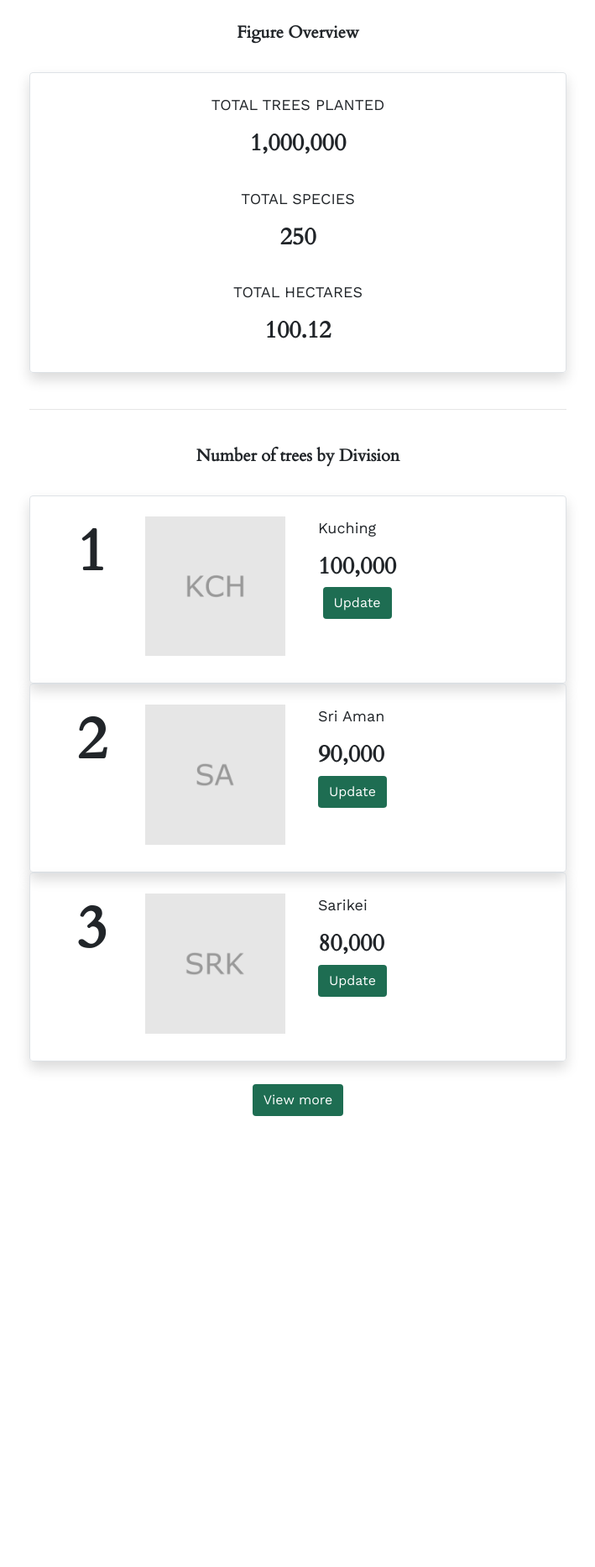
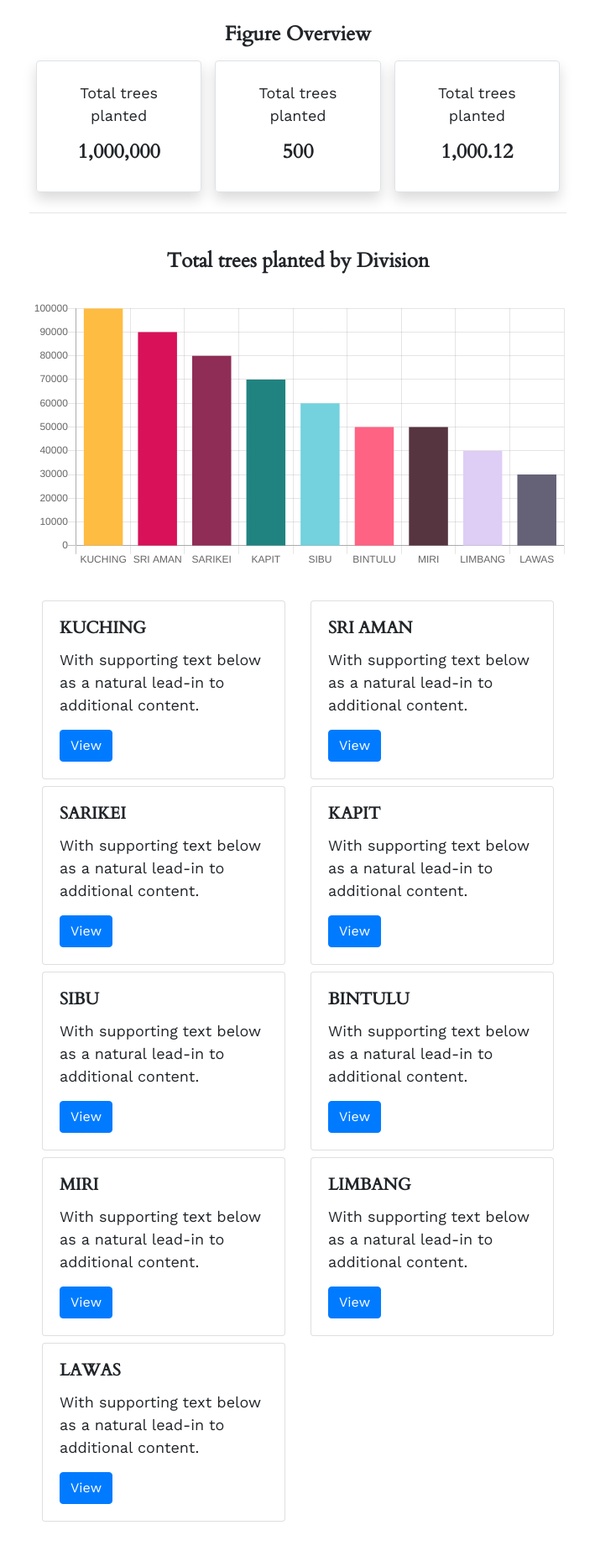
Before and after one commit to nueldeli/flrdashboard, a Django app: page / in a window 1280 px wide. Shown: the part 56-1922 px from the top of the page at 84% size, without its empty margins (285-994 px from the left). Before the commit the page ends 1385 px from the top, so only its background shows below. Run offline with Django 4.2, Linux system fonts and the light colour scheme; data comes from the database, SQL or seed files in the repository; some libraries are stand-ins or nearby versions.

Commit message:
writing figure.app

```diff
--- a/figure/models.py
+++ b/figure/models.py
@@ -1,19 +1,20 @@
 from django.db import models
-from django.urls import reverse_lazy
+from django.urls import reverse
 
-# Create your models here.
-class Division(models.Model):
-	division_name = models.CharField(max_length=100)
-	division_img = models.ImageField('Division', null=True, upload_to='division_img/')
-
-	def __str__(self):
-		return self.division_name
-
-	def get_absolute_url(self):
-		return reverse_lazy('figure_index')
+# Create your model here
+DIVISION_CHOICES = (
+		("KUCHING", "Kuching"),
+		("SRI AMAN", "Sri Aman"),
+		("SARIKEI", "Sarikei"),
+		("KAPIT", "Kapit"),
+		("SIBU", "Sibu"),
+		("BINTULU", "Bintulu"),
+		("MIRI", "Miri"),
+		("LIMBANG", "Limbang"),
+		("LAWAS", "Lawas"),
+	)
 
 class FigureOverview(models.Model):
-	date_input = models.DateTimeField(auto_now_add=True)
 	total_trees_planted = models.IntegerField()
 	total_species = models.IntegerField()
 	total_hectares = models.FloatField()
@@ -22,26 +23,28 @@ class FigureOverview(models.Model):
 		return str(self.total_trees_planted)
 
 	def get_absolute_url(self):
-		return reverse_lazy('figure_index')
+		return reverse('figure_index')
 
 class FigureByDivision(models.Model):
-	figure_division = models.ForeignKey(Division, null=True, on_delete=models.CASCADE)
-	figure_division_total = models.IntegerField()
+	division_name = models.CharField(max_length=20, choices=DIVISION_CHOICES, default='KUCHING')
+	division_total_trees = models.IntegerField()
+	division_description = models.TextField(null=True)
+	division_img = models.ImageField('Division Image', null=True, upload_to='division_img/')
 
 	class Meta:
-		ordering = ['-figure_division_total']
+		ordering = ['-division_total_trees']
 
 	def __str__(self):
-		return str(self.figure_division) + " " + str(self.figure_division_total)
+		return self.division_name
 
 	def get_absolute_url(self):
-		return reverse_lazy('figure_index')
+		return reverse('division_index')
 
 class PlantingFigure(models.Model):
 	date_input = models.DateTimeField(auto_now_add=True)
 	date_planted = models.CharField(max_length=50)
 	planting_program_name = models.CharField(max_length=200)
-	planting_division = models.ForeignKey(Division, on_delete=models.CASCADE, null=True)
+	planting_division = models.CharField(max_length=20, choices=DIVISION_CHOICES, default='KUCHING')
 	planting_total_trees_planted = models.IntegerField()
 	planting_species = models.TextField()
 	planting_number_of_species = models.IntegerField()
@@ -55,4 +58,4 @@ class PlantingFigure(models.Model):
 		return self.planting_program_name
 
 	def get_absolute_url(self):
-		return reverse_lazy('figure_index')
+		return reverse_lazy('division_index')
--- a/figure/templates/figure/figure_index.html
+++ b/figure/templates/figure/figure_index.html
@@ -4,64 +4,114 @@
 
 {% block content %}
 <br>
-<h5 class="text-center">Figure Overview</h5>
-<br>
-<div class="custom-div text-center border shadow rounded p-4">
-	{% for figure in figure_overview_data %}
-		<p>TOTAL TREES PLANTED</p>
-		<h3>{{ figure.total_trees_planted }}</h3>
-
-		<br>
-
-		<p>TOTAL SPECIES</p>
-		<h3>{{ figure.total_species }}</h3>
-
-		<br>
-
-		<p>TOTAL HECTARES</p>
-		<h3>{{ figure.total_hectares }}</h3>
-		{% if user.is_authenticated and user.is_staff %}
-			<div class="text-center">
-				<a href="{% url 'figure_overview_update' figure.pk %}">
-					<button class="btn btn-custom">Update figure</button>
-				</a>
+<h4 class="text-center">Figure Overview</h4>
+<div class="row custom-div text-center">
+	 {% for summary in fo_data_object %}
+		<div class="col-sm border shadow rounded p-4 m-2">
+			<p>Total trees planted</p>
+			<h4>{{ summary.total_trees_planted }}</h4>
 		</div>
-		{% endif %}
+		<div class="col-sm border shadow rounded p-4 m-2">
+			<p>Total trees planted</p>
+			<h4>{{ summary.total_species }}</h4>
+		</div>
+		<div class="col-sm border shadow rounded p-4 m-2">
+			<p>Total trees planted</p>
+			<h4>{{ summary.total_hectares }}</h4>
+		</div>
 	 {% endfor %}
 </div>
-
-<br>
 
 <div class="custom-div">
 	<hr>
 </div>
 
 <br>
-<h5 class="text-center">Number of trees by Division</h5>
+
+<div class="custom-div">
+	<h4 class="text-center">Total trees planted by Division</h4>
 	<br>
-	{% for division in figure_by_division_data %}
-	<div class="row custom-div border shadow rounded p-4">
-		<div class="col-2 text-center">
-			<h2 class="stat_counter">{{ forloop.counter }}</h2>
+  	<canvas id="barChart"></canvas>
 </div>
-		<div class="col-4 mb-2">
-			<img class="w-100" src="{{ division.figure_division.division_img.url }}">
-		</div>
-		<div class="pl-4">
-			<p>{{ division.figure_division.division_name }}</p>
-			<h3>{{ division.figure_division_total }}</h3>
-			<div class="text-center">
-				<a href="{% url 'figure_by_division_update' division.pk %}">
-					<button class="btn btn-custom">Update</button>
-				</a>
+
+<br>
+
+<div class="row custom-div">
+	{% for division in fd_queryset %}
+	<div class="col-sm-6 mt-2">
+    	<div class="card">
+	      	<div class="card-body">
+	        	<h5 class="card-title">{{ division.division_name }}</h5>
+	        	<p class="card-text">With supporting text below as a natural lead-in to additional content.</p>
+	        	<a href="#" class="btn btn-primary">View</a>
 	      	</div>
     	</div>
   	</div>
 	{% endfor %}
+</div>
+
 <br>
-	<div class="text-center">
-		<a href="{% url 'planting_figure_index' %}">
-			<button class="btn btn-custom">View more</button>
-		</a>
-	</div>
+<br>
+
+<script>
+  const labels = [
+    {% for lb in label %} '{{ lb }}', {% endfor %}
+  ];
+
+  const data = {
+    labels: labels,
+    datasets: [{
+      label: 'Division by total trees planted',
+      backgroundColor: [
+      	'rgb(255, 188, 66)',
+      	'rgb(216, 17, 89)',
+      	'rgb(143, 45, 86)',
+      	'rgb(33, 131, 128)',
+      	'rgb(115, 210, 222)',
+      	'rgb(255, 99, 132)',
+      	'rgb(86, 52, 64)',
+      	'rgb(222, 205, 245)',
+      	'rgb(101, 97, 118)',
+      ],
+      borderColor: [
+      	'rgb(255, 188, 66)',
+      	'rgb(216, 17, 89)',
+      	'rgb(143, 45, 86)',
+      	'rgb(33, 131, 128)',
+      	'rgb(115, 210, 222)',
+      	'rgb(255, 99, 132)',
+      	'rgb(86, 52, 64)',
+      	'rgb(222, 205, 245)',
+      	'rgb(101, 97, 118)',
+      ],
+      data: [{% for data in div_data %}'{{ data|safe }}', {% endfor %}],
+    }]
+  };
+
+  const config = {
+    type: 'bar'	,
+    data: data,
+    options: {
+    	scales: {
+    		yAxes: [{
+    			ticks: {
+    				beginAtZero: true
+    			}
+    		}]
+    	},
+    	legend: {
+    		display: false
+    	}
+    }
+  };
+</script>
+
+
+<script>
+  const barChart = new Chart(
+    document.getElementById('barChart'),
+    config
+  );
+</script>
+
 {% endblock %}
--- a/figure/urls.py
+++ b/figure/urls.py
@@ -1,13 +1,6 @@
 from django.urls import path
-from .views import figure_index_view, UpdateFigureOverviewView, UpdateFigureByDivisionView, PlantingFigureIndexView, PlantingFigureDetailView, AddPlantingFigureView, UpdatePlantingFigureView, DeletePlantingFigureView
+from .views import figure_index_view
 
 urlpatterns = [
 	path('', figure_index_view, name='figure_index'),
-	path('update_figure_overview/<int:pk>', UpdateFigureOverviewView.as_view(), name='figure_overview_update'),
-	path('update_figure_by_division/<int:pk>', UpdateFigureByDivisionView.as_view(), name='figure_by_division_update'),\
-	path('planting_figure_index/', PlantingFigureIndexView.as_view(), name='planting_figure_index'),
-	path('planting_figure_detail/<int:pk>', PlantingFigureDetailView.as_view(), name='planting_figure_detail'),
-	path('add_planting_figure/', AddPlantingFigureView.as_view(), name='planting_figure_add'),
-	path('update_planting_figure/<int:pk>', UpdatePlantingFigureView.as_view(), name='planting_figure_update'),
-	path('delete_planting_figure/<int:pk>', DeletePlantingFigureView.as_view(), name='planting_figure_delete')
 ]
--- a/figure/views.py
+++ b/figure/views.py
@@ -1,59 +1,19 @@
 from django.shortcuts import render
-from .models import FigureOverview, PlantingFigure, Division, FigureByDivision
-from .forms import UpdateFigureOverviewForm, UpdateFigureByDivisionForm, AddPlantingFigureForm, UpdatePlantingFigureForm
-from django.views.generic import ListView, DetailView, CreateView, UpdateView, DeleteView
-from django.db.models import Sum
-from django.urls import reverse_lazy
-#from django.views.generic import TemplateView
-
-# Create your views here.
-#class FigureIndexView(TemplateView):
-	#template_name = 'figure/figure_index.html'
-
-# Filter based on division name
-
+from .models import FigureOverview, FigureByDivision
 
 def figure_index_view(request):
-	# Get all class objects
-	figure_overview_data = FigureOverview.objects.all()
-	figure_by_division_data = FigureByDivision.objects.all()
-	planting_figure_data = PlantingFigure.objects.all()
+	fo_data_object = FigureOverview.objects.all()
+	fd_queryset = FigureByDivision.objects.all()
+	label = []
+	div_data = []
+
+	for division in fd_queryset:
+		label.append(division.division_name)
+		div_data.append(division.division_total_trees)
 
 	return render(request, 'figure/figure_index.html', {
-		'figure_overview_data':figure_overview_data,
-		'figure_by_division_data':figure_by_division_data,
-		'planting_figure_data':planting_figure_data
-	})
-
-class UpdateFigureOverviewView(UpdateView):
-	model = FigureOverview
-	template_name = 'figure/figure_overview_update.html'
-	form_class = UpdateFigureOverviewForm
-
-class UpdateFigureByDivisionView(UpdateView):
-	model = FigureByDivision
-	template_name = 'figure/figure_by_division_update.html'
-	form_class = UpdateFigureByDivisionForm
-
-class PlantingFigureIndexView(ListView):
-	model = PlantingFigure
-	template_name = 'figure/planting_figure_index.html'
-
-class PlantingFigureDetailView(DetailView):
-	model = PlantingFigure
-	template_name = 'figure/plantng_figure_detail.html'
-
-class AddPlantingFigureView(CreateView):
-	model = PlantingFigure
-	template_name = 'figure/planting_figure_add.html'
-	form_class = AddPlantingFigureForm
-
-class UpdatePlantingFigureView(UpdateView):
-	model = PlantingFigure
-	template_name = 'figure/planting_figure_update.html'
-	form_class = UpdatePlantingFigureForm
-
-class DeletePlantingFigureView(DeleteView):
-	model = PlantingFigure
-	template_name = 'figure/figure_planting_delete.html'
-	success_url = reverse_lazy('figure_index')
+			'fo_data_object':fo_data_object,
+			'fd_queryset':fd_queryset,
+			'label':label,
+			'div_data':div_data
+		})
--- a/flrdashboard/templates/base.html
+++ b/flrdashboard/templates/base.html
@@ -20,6 +20,8 @@
 	<!-- head logo -->
 	<link rel="icon" href="#">
 	<link rel="stylesheet" type="text/css" href="{% static 'css/main.css' %}">
+	<!-- Chart.js CDN -->
+	<script src="https://cdn.jsdelivr.net/npm/chart.js@2.8.0"></script>
 	<title>Web Dashboard</title>
 </head>
 <body>
```
Also changed, not shown: figure/admin.py (+5 -9 lines), figure/templates/figure/figure_by_division_update.html (deleted, +0 -21 lines), figure/templates/figure/figure_overview_update.html (deleted, +0 -21 lines), figure/templates/figure/planting_figure_add.html (deleted, +0 -21 lines), figure/templates/figure/planting_figure_index.html (deleted, +0 -8 lines), figure/templates/figure/planting_figure_update.html (deleted, +0 -21 lines), db.sqlite3, figure/migrations/0001_initial.py, figure/migrations/0002_figurebydivision.py (added), figure/migrations/0003_plantingfigure_alter_figurebydivision_options_and_more.py (added), figure/migrations/0004_figurebydivision_division_description.py (added), figure/migrations/0005_figurebydivision_division_img.py (added), figure/templates/figure/planting_figure_delete.html (deleted), figure/templates/figure/planting_figure_detail.html (deleted), 1 more files. Lines whose indentation alone changed are shown as unchanged.
